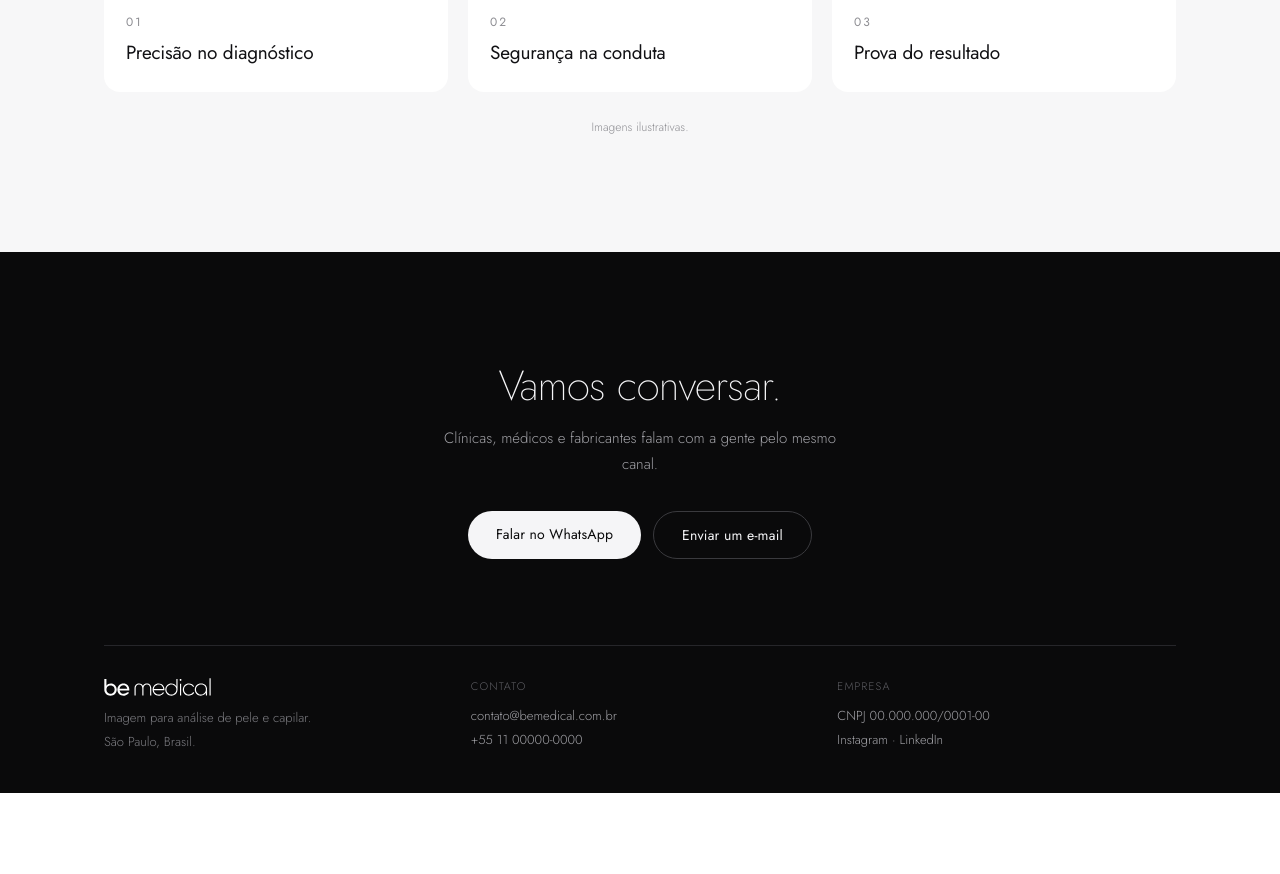
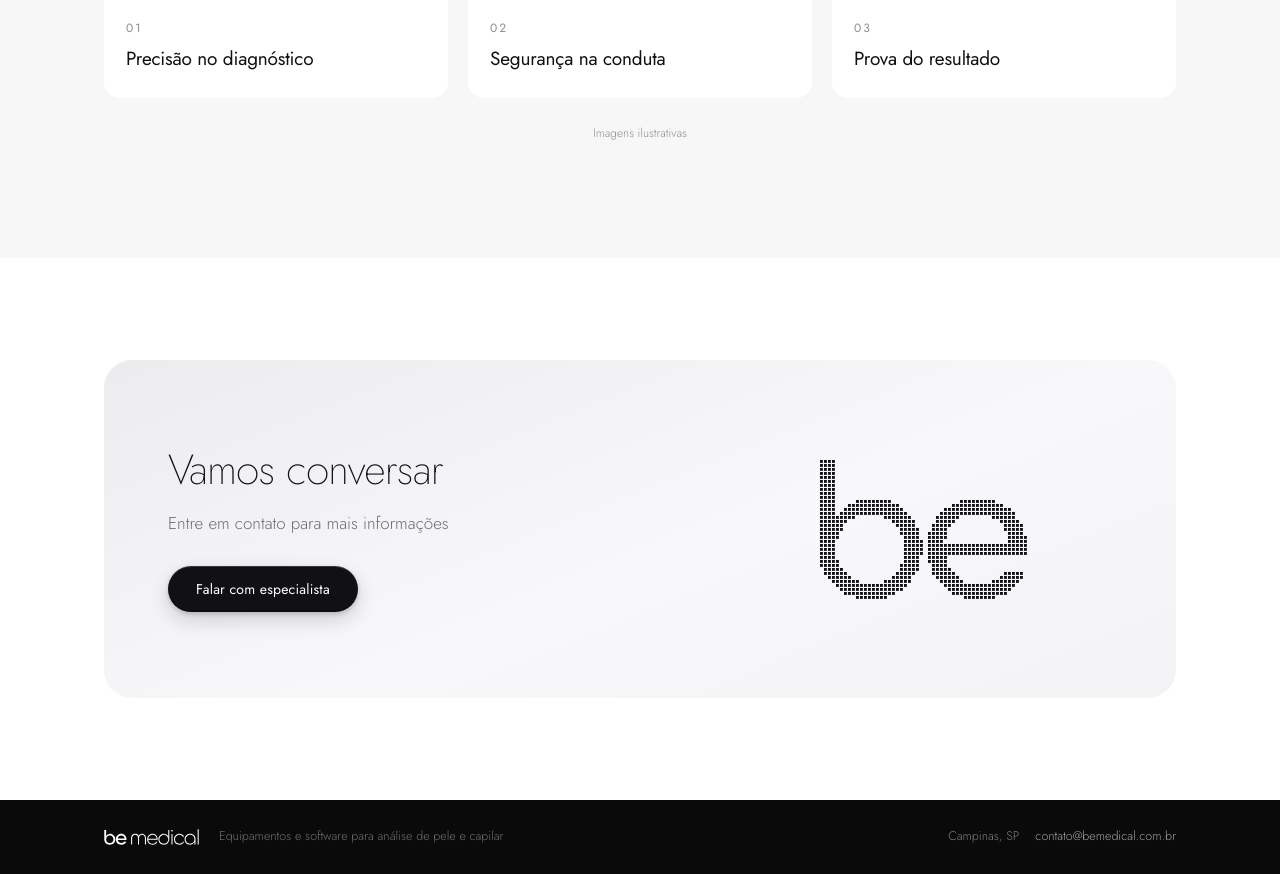
Before and after one commit to renanaasilva/bemedical-site, a plain HTML site: page index.html in a window 1280 px wide. Shown: the part 1285-2159 px from the top of the page. Before the commit the page ends 2078 px from the top, so only its background shows below. Drawn offline with Linux system fonts and the light colour scheme.

Commit message:
Ajustes de texto, contatos reais e painel de contato
Textos:
- Pontos finais removidos de títulos e frases curtas
- Botões passam a "Falar com especialista"
- Frase do contato vira chamada para o botão
- Descrição do rodapé alinhada com a frase de abertura

Contato:
- WhatsApp real (wa.link) no lugar do número de exemplo
- Botão de e-mail, telefone, CNPJ e redes removidos — não existem ainda
- Cidade corrigida para Campinas, SP

Layout:
- Menu removido: com três seções ele era mobiliário. Logo centralizado
- Contato virou painel claro arredondado sobre fundo branco, assimétrico,
  com a marca em pontos à direita — já formada, fechando o que a abertura
  começa. Só o rodapé segue preto, agora numa linha só
- Botões com profundidade: fio de luz no topo, borda escura embaixo,
  sobem ao passar o mouse e afundam ao clicar

Co-Authored-By: Claude Opus 5 <noreply@anthropic.com>

```diff
--- a/assets/scan.js
+++ b/assets/scan.js
@@ -1,72 +1,23 @@
-/* Varredura que forma o "be" — assinatura visual da Be Medical.
-   Ruído entra, a varredura passa, a marca aparece. Repete.
+/* Marca da Be Medical desenhada em pontos, amostrada do próprio arquivo do logo
+   (assets/logo-be.svg) — desenho e espaçamento são exatamente os da marca.
+   Sem o arquivo, cai numa aproximação em fonte geométrica.
 
-   A marca é amostrada do arquivo do logo (assets/logo-be.svg), então o desenho
-   e o espaçamento são exatamente os da marca. Se o arquivo não estiver lá,
-   cai numa aproximação em fonte geométrica. */
+   Dois usos na página:
+   - #scan   → abertura: ruído entra, a varredura passa, a marca aparece, repete
+   - #marca  → fechamento: a mesma marca, já formada e parada */
 (function () {
   var LOGO_SRC = 'assets/logo-be.svg';
   var BRILHO_MIN = 140; // logo é branco sobre preto — amostra pelo brilho
+  var logo = null;
+  var caixaCache = null;
 
-  var cv = document.getElementById('scan');
-  if (!cv || !cv.getContext) return;
-
-  var ctx = cv.getContext('2d');
-  var reduce = window.matchMedia && window.matchMedia('(prefers-reduced-motion: reduce)').matches;
-  var dpr = Math.min(window.devicePixelRatio || 1, 2);
-  var w = 0, h = 0, step = 4;
-  var pts = [], scanX = 0, hold = 0, raf = null;
-  var logo = null; // HTMLImageElement pronto, ou null
-
-  function size() {
-    w = cv.clientWidth;
-    h = cv.clientHeight;
-    cv.width = Math.round(w * dpr);
-    cv.height = Math.round(h * dpr);
-    ctx.setTransform(dpr, 0, 0, dpr, 0, 0);
-    step = w < 640 ? 4 : 3;
-  }
-
-  /* Desenha a marca num canvas do tamanho do visível e devolve os pixels. */
-  function mascara() {
-    var off = document.createElement('canvas');
-    off.width = w;
-    off.height = h;
-    var o = off.getContext('2d', { willReadFrequently: true });
-
-    if (logo) {
-      var caixa = recorte(logo);
-      var alvoH = h * 0.74;
-      var escala = alvoH / caixa.h;
-      var alvoW = caixa.w * escala;
-      if (alvoW > w * 0.62) { escala = (w * 0.62) / caixa.w; alvoW = w * 0.62; alvoH = caixa.h * escala; }
-      o.drawImage(
-        logo,
-        caixa.x, caixa.y, caixa.w, caixa.h,
-        (w - alvoW) / 2, (h - alvoH) / 2, alvoW, alvoH
-      );
-    } else {
-      o.textAlign = 'center';
-      o.textBaseline = 'middle';
-      if ('letterSpacing' in o) o.letterSpacing = '-0.05em';
-      o.font = '400 ' + Math.min(h * 1.02, w * 0.38) + 'px Jost, Century Gothic, sans-serif';
-      o.fillStyle = '#fff';
-      o.fillRect(0, 0, w, h);
-      o.fillStyle = '#000';
-      o.fillText('be', w / 2, h / 2);
-      // Sem logo, o desenho é preto sobre branco: inverte o critério.
-      return { data: o.getImageData(0, 0, w, h).data, escuro: true };
-    }
-    return { data: o.getImageData(0, 0, w, h).data, escuro: false };
-  }
+  /* ---------- amostragem ---------- */
 
   /* Caixa que envolve os pixels claros do logo — corta a moldura preta. */
-  var caixaCache = null;
   function recorte(img) {
     if (caixaCache) return caixaCache;
     var lado = Math.min(img.naturalWidth, 400);
-    var prop = img.naturalHeight / img.naturalWidth;
-    var cw = lado, ch = Math.round(lado * prop);
+    var cw = lado, ch = Math.round(lado * (img.naturalHeight / img.naturalWidth));
     var t = document.createElement('canvas');
     t.width = cw; t.height = ch;
     var c = t.getContext('2d', { willReadFrequently: true });
@@ -92,16 +43,45 @@
     return caixaCache;
   }
 
-  function build() {
-    if (w < 1 || h < 1) { pts = []; return; }
-    var m = mascara();
-    var d = m.data;
-    pts = [];
+  /* Devolve os pontos que formam a marca dentro de uma área w×h. */
+  function pontos(w, h, step, ocupacaoAlt, ocupacaoLarg) {
+    if (w < 1 || h < 1) return [];
+    var off = document.createElement('canvas');
+    off.width = w; off.height = h;
+    var o = off.getContext('2d', { willReadFrequently: true });
+    var escuro = false;
+
+    if (logo) {
+      var caixa = recorte(logo);
+      var alvoH = h * ocupacaoAlt;
+      var escala = alvoH / caixa.h;
+      var alvoW = caixa.w * escala;
+      if (alvoW > w * ocupacaoLarg) {
+        escala = (w * ocupacaoLarg) / caixa.w;
+        alvoW = w * ocupacaoLarg;
+        alvoH = caixa.h * escala;
+      }
+      o.drawImage(logo, caixa.x, caixa.y, caixa.w, caixa.h,
+        (w - alvoW) / 2, (h - alvoH) / 2, alvoW, alvoH);
+    } else {
+      o.textAlign = 'center';
+      o.textBaseline = 'middle';
+      if ('letterSpacing' in o) o.letterSpacing = '-0.05em';
+      o.font = '400 ' + Math.min(h * ocupacaoAlt, w * 0.38) + 'px Jost, Century Gothic, sans-serif';
+      o.fillStyle = '#fff';
+      o.fillRect(0, 0, w, h);
+      o.fillStyle = '#000';
+      o.fillText('be', w / 2, h / 2);
+      escuro = true;
+    }
+
+    var d = o.getImageData(0, 0, w, h).data;
+    var pts = [];
     for (var y = 0; y < h; y += step) {
       for (var x = 0; x < w; x += step) {
         var i = (y * w + x) * 4;
         var brilho = (d[i] + d[i + 1] + d[i + 2]) / 3;
-        var dentro = m.escuro ? brilho < 120 : (d[i + 3] > 40 && brilho > BRILHO_MIN);
+        var dentro = escuro ? brilho < 120 : (d[i + 3] > 40 && brilho > BRILHO_MIN);
         if (dentro) {
           var a = Math.random() * 6.283, r = 24 + Math.random() * 36;
           pts.push({
@@ -114,32 +94,49 @@
         }
       }
     }
-    scanX = 0;
-    hold = 0;
+    return pts;
   }
 
-  function draw(t) {
+  function prepara(cv) {
+    var dpr = Math.min(window.devicePixelRatio || 1, 2);
+    var w = cv.clientWidth, h = cv.clientHeight;
+    cv.width = Math.round(w * dpr);
+    cv.height = Math.round(h * dpr);
+    var ctx = cv.getContext('2d');
+    ctx.setTransform(dpr, 0, 0, dpr, 0, 0);
+    return { ctx: ctx, w: w, h: h };
+  }
+
+  /* ---------- abertura: varredura animada ---------- */
+
+  function abertura(cv) {
+    var reduce = window.matchMedia && window.matchMedia('(prefers-reduced-motion: reduce)').matches;
+    var ctx, w, h, step, pts = [], scanX = 0, hold = 0, raf = null;
+
+    function monta() {
+      var p = prepara(cv);
+      ctx = p.ctx; w = p.w; h = p.h;
+      step = w < 640 ? 4 : 3;
+      pts = pontos(w, h, step, 0.74, 0.62);
+      scanX = 0; hold = 0;
+    }
+
+    function desenha(t) {
       ctx.clearRect(0, 0, w, h);
       var i, p;
-
       ctx.fillStyle = '#CFCFD4';
       for (i = 0; i < pts.length; i++) {
         p = pts[i];
         if (p.on) continue;
-      ctx.fillRect(
-        p.x + Math.sin(t * 0.0016 + p.s) * 1.5,
-        p.y + Math.cos(t * 0.0013 + p.s) * 1.5,
-        1.7, 1.7
-      );
+        ctx.fillRect(p.x + Math.sin(t * 0.0016 + p.s) * 1.5,
+          p.y + Math.cos(t * 0.0013 + p.s) * 1.5, 1.7, 1.7);
       }
-
       ctx.fillStyle = '#111114';
       for (i = 0; i < pts.length; i++) {
         p = pts[i];
         if (!p.on) continue;
         ctx.fillRect(p.x, p.y, step * 0.72, step * 0.72);
       }
-
       if (scanX < w + 30) {
         ctx.fillStyle = 'rgba(17,17,20,0.045)';
         ctx.fillRect(scanX - 46, 0, 46, h);
@@ -148,48 +145,43 @@
       }
     }
 
-  function frame(t) {
-    var i, p;
-    if (!pts.length) { raf = requestAnimationFrame(frame); return; }
+    function quadro(t) {
+      if (!pts.length) { raf = requestAnimationFrame(quadro); return; }
       if (scanX < w + 30) scanX += w / 200;
-    else if (++hold > 170) build();
-
-    for (i = 0; i < pts.length; i++) {
-      p = pts[i];
+      else if (++hold > 170) monta();
+      for (var i = 0; i < pts.length; i++) {
+        var p = pts[i];
         if (p.hx < scanX) p.on = 1;
         if (p.on) {
           p.x += (p.hx - p.x) * 0.13;
           p.y += (p.hy - p.y) * 0.13;
         }
       }
-    draw(t);
-    raf = requestAnimationFrame(frame);
+      desenha(t);
+      raf = requestAnimationFrame(quadro);
     }
 
-  function still() {
+    function parada() {
       for (var i = 0; i < pts.length; i++) {
-      pts[i].x = pts[i].hx;
-      pts[i].y = pts[i].hy;
-      pts[i].on = 1;
+        pts[i].x = pts[i].hx; pts[i].y = pts[i].hy; pts[i].on = 1;
       }
       scanX = w + 40;
-    draw(0);
+      desenha(0);
     }
 
-  function start() {
-    size();
-    // O canvas pode ter largura 0 se a aba ainda não foi pintada — tenta de novo.
-    if (w < 1 || h < 1) { setTimeout(start, 120); return; }
-    build();
-    if (reduce) { still(); return; }
+    function inicia() {
+      var p = prepara(cv);
+      if (p.w < 1 || p.h < 1) { setTimeout(inicia, 120); return; }
+      monta();
+      if (reduce) { parada(); return; }
       if (raf) cancelAnimationFrame(raf);
-    raf = requestAnimationFrame(frame);
+      raf = requestAnimationFrame(quadro);
     }
 
-  var resizeTimer;
+    var timer;
     window.addEventListener('resize', function () {
-    clearTimeout(resizeTimer);
-    resizeTimer = setTimeout(start, 200);
+      clearTimeout(timer);
+      timer = setTimeout(inicia, 200);
     });
 
     // Pausa quando a aba sai de vista — não gasta bateria à toa.
@@ -197,20 +189,50 @@
       if (document.hidden) {
         if (raf) { cancelAnimationFrame(raf); raf = null; }
       } else if (!reduce && !raf) {
-      raf = requestAnimationFrame(frame);
+        raf = requestAnimationFrame(quadro);
       }
     });
 
-  function comFonte() {
-    if (document.fonts && document.fonts.load) {
-      document.fonts.load('400 120px Jost').then(start).catch(start);
-    } else {
-      start();
+    inicia();
   }
+
+  /* ---------- fechamento: marca parada ---------- */
+
+  function fechamento(cv) {
+    function inicia() {
+      var p = prepara(cv);
+      if (p.w < 1 || p.h < 1) { setTimeout(inicia, 120); return; }
+      var step = p.w < 640 ? 4 : 3;
+      var pts = pontos(p.w, p.h, step, 0.66, 0.78);
+      p.ctx.clearRect(0, 0, p.w, p.h);
+      p.ctx.fillStyle = '#111114';
+      for (var i = 0; i < pts.length; i++) {
+        p.ctx.fillRect(pts[i].hx, pts[i].hy, step * 0.72, step * 0.72);
+      }
+    }
+    var timer;
+    window.addEventListener('resize', function () {
+      clearTimeout(timer);
+      timer = setTimeout(inicia, 200);
+    });
+    inicia();
+  }
+
+  /* ---------- partida ---------- */
+
+  function liga() {
+    var a = document.getElementById('scan');
+    var f = document.getElementById('marca');
+    if (a && a.getContext) abertura(a);
+    if (f && f.getContext) fechamento(f);
   }
 
   var img = new Image();
-  img.onload = function () { logo = img; start(); };
-  img.onerror = comFonte;
+  img.onload = function () { logo = img; liga(); };
+  img.onerror = function () {
+    if (document.fonts && document.fonts.load) {
+      document.fonts.load('400 120px Jost').then(liga).catch(liga);
+    } else { liga(); }
+  };
   img.src = LOGO_SRC;
 })();
--- a/assets/style.css
+++ b/assets/style.css
@@ -30,18 +30,14 @@ a{color:inherit;text-decoration:none}
 /* ---------- topo ---------- */
 .nav{
   position:sticky;top:0;z-index:10;
-  display:flex;align-items:center;justify-content:space-between;
-  gap:16px;
-  padding:16px 24px;
+  display:flex;align-items:center;justify-content:center;
+  padding:18px 24px;
   background:rgba(255,255,255,.86);
   backdrop-filter:saturate(180%) blur(14px);
   border-bottom:.5px solid var(--line);
 }
 .wordmark{display:block;line-height:0}
-.wordmark img{display:block;height:19px;width:auto}
-.nav nav{display:flex;gap:22px}
-.nav nav a{font-size:13px;color:var(--ink-soft);transition:color .2s}
-.nav nav a:hover{color:var(--ink)}
+.wordmark img{display:block;height:21px;width:auto}
 
 /* ---------- abertura ---------- */
 .hero{padding-bottom:clamp(56px,9vw,104px)}
@@ -66,20 +62,65 @@ h1{
   font-size:13px;font-weight:300;color:var(--muted);letter-spacing:.2px;
 }
 
-/* ---------- botões ---------- */
+/* ---------- botões ----------
+   A profundidade vem do movimento, não de sombra pesada: o botão sobe ao
+   passar o mouse e afunda ao clicar. O brilho interno no topo e a borda
+   escura embaixo dão a espessura. */
 .btn{
-  display:inline-block;
+  display:inline-block;position:relative;
   font-size:14px;font-weight:400;letter-spacing:.2px;
   padding:13px 28px;border-radius:980px;
-  transition:transform .18s ease,opacity .18s ease;
+  transition:transform .22s cubic-bezier(.2,.7,.3,1),
+             box-shadow .22s cubic-bezier(.2,.7,.3,1);
 }
-.btn:active{transform:scale(.98)}
-.btn-dark{background:var(--ink);color:#fff;margin-top:28px}
-.btn-dark:hover{opacity:.86}
-.btn-light{background:var(--dark-ink);color:var(--dark)}
-.btn-light:hover{opacity:.86}
-.btn-ghost{border:.5px solid #3A3A3E;color:var(--dark-ink)}
-.btn-ghost:hover{border-color:var(--dark-soft)}
+.btn:focus-visible{outline:2px solid var(--ink);outline-offset:3px}
+
+.btn-dark{
+  background:var(--ink);color:#fff;margin-top:28px;
+  box-shadow:
+    inset 0 1px 0 rgba(255,255,255,.16),
+    inset 0 -1.5px 0 rgba(0,0,0,.35),
+    0 2px 4px rgba(17,17,20,.18),
+    0 8px 20px rgba(17,17,20,.16);
+}
+.btn-dark:hover{
+  transform:translateY(-2px);
+  box-shadow:
+    inset 0 1px 0 rgba(255,255,255,.20),
+    inset 0 -1.5px 0 rgba(0,0,0,.35),
+    0 4px 8px rgba(17,17,20,.20),
+    0 16px 32px rgba(17,17,20,.22);
+}
+.btn-dark:active{
+  transform:translateY(0);
+  box-shadow:
+    inset 0 2px 4px rgba(0,0,0,.45),
+    0 1px 2px rgba(17,17,20,.20);
+}
+
+.btn-light{
+  background:var(--dark-ink);color:var(--dark);
+  box-shadow:
+    inset 0 1px 0 rgba(255,255,255,.9),
+    inset 0 -1.5px 0 rgba(10,10,11,.20),
+    0 2px 6px rgba(0,0,0,.55),
+    0 10px 26px rgba(0,0,0,.5);
+}
+.btn-light:hover{
+  transform:translateY(-2px);
+  box-shadow:
+    inset 0 1px 0 rgba(255,255,255,.9),
+    inset 0 -1.5px 0 rgba(10,10,11,.20),
+    0 5px 12px rgba(0,0,0,.6),
+    0 18px 38px rgba(0,0,0,.55);
+}
+.btn-light:active{
+  transform:translateY(0);
+  box-shadow:
+    inset 0 2px 5px rgba(10,10,11,.30),
+    0 1px 3px rgba(0,0,0,.5);
+}
+.btn-light:focus-visible{outline-color:var(--dark-ink)}
 
 /* ---------- precisão ---------- */
 .precisao{background:var(--bg-alt);padding:clamp(64px,9vw,116px) 0}
@@ -119,44 +160,65 @@ h1{
   font-size:12px;font-weight:300;color:var(--muted);
 }
 
-/* ---------- contato ---------- */
-.contato{background:var(--dark);color:var(--dark-ink);padding:clamp(64px,9vw,110px) 0 40px}
-.lead-dark{
-  margin:16px auto 0;max-width:420px;text-align:center;
-  font-size:15px;font-weight:300;color:var(--dark-soft);line-height:1.7;
+/* ---------- contato: painel claro sobre fundo branco ---------- */
+.contato{background:var(--bg);padding:clamp(56px,8vw,104px) 0}
+.painel{
+  display:grid;grid-template-columns:1fr minmax(240px,380px);
+  align-items:center;gap:clamp(24px,4vw,56px);
+  background:linear-gradient(158deg,#ECECEF 0%,#F8F8FA 55%,#F3F3F6 100%);
+  border-radius:28px;
+  padding:clamp(34px,5vw,66px);
 }
-.acoes{
-  display:flex;gap:12px;justify-content:center;flex-wrap:wrap;
-  margin:34px 0 clamp(56px,7vw,86px);
+.painel-texto h2{text-align:left;margin:0}
+.painel-texto p{
+  margin:14px 0 0;max-width:340px;
+  font-size:clamp(14px,1.5vw,17px);font-weight:300;color:var(--ink-soft);line-height:1.7;
 }
-.rodape{
-  display:grid;gap:28px;
-  grid-template-columns:repeat(auto-fit,minmax(200px,1fr));
-  border-top:.5px solid var(--dark-line);padding-top:32px;
+.painel-texto .btn{margin-top:28px}
+.painel-marca{display:flex;justify-content:center}
+#marca{display:block;width:100%;height:clamp(150px,17vw,210px)}
+
+/* ---------- rodapé preto ---------- */
+.rodape{background:var(--dark);color:var(--dark-ink);padding:26px 0}
+.rodape-linha{
+  display:flex;align-items:center;justify-content:space-between;
+  gap:20px;flex-wrap:wrap;
 }
 /* O arquivo é preto; no rodapé escuro ele é invertido para branco. */
-.wordmark-footer{display:block;height:18px;width:auto;filter:invert(1)}
-.rot{
-  display:block;font-size:11px;letter-spacing:1.2px;text-transform:uppercase;
-  color:#5E5E63;
+.wordmark-footer{display:block;height:16px;width:auto;filter:invert(1);flex:none}
+.rodape p{margin:0;font-size:12.5px;font-weight:300;line-height:1.7}
+.rodape-desc{color:#6E6E73;flex:1 1 auto;min-width:180px}
+.rodape-contato{color:#7C7C81;display:flex;gap:16px;flex-wrap:wrap;flex:none}
+.rodape-contato a{color:var(--dark-soft);transition:color .2s}
+.rodape-contato a:hover{color:var(--dark-ink)}
+
+@media (max-width:820px){
+  /* Painel de contato empilha: texto em cima, marca embaixo. */
+  .painel{grid-template-columns:1fr;text-align:center}
+  .painel-texto h2{text-align:center}
+  .painel-texto p{margin-left:auto;margin-right:auto}
+  .painel-marca{order:-1}
+  #marca{height:clamp(120px,26vw,170px)}
+  .rodape-linha{justify-content:center;text-align:center;flex-direction:column;gap:14px}
+  .rodape-contato{justify-content:center}
 }
-.rodape p{margin:10px 0 0;font-size:13px;font-weight:300;color:var(--dark-soft);line-height:1.8}
-.rodape div:first-child p{color:#7C7C81}
 
 @media (max-width:700px){
   /* No celular a quebra manual atrapalha — deixa o texto fluir. */
-  h1 br,.precisao h2 br,.contato h2 br{display:none}
+  h1 br,.precisao h2 br{display:none}
   /* Marca acompanha a largura da tela, senão sobra vão embaixo dela. */
   #scan{height:clamp(150px,42vw,230px)}
 }
 
 @media (max-width:600px){
-  .nav{padding:14px 20px}
-  .nav nav{gap:16px}
-  .acoes .btn{width:100%;text-align:center}
+  .nav{padding:15px 20px}
+  .wordmark img{height:19px}
+  .painel{border-radius:20px}
+  .painel-texto .btn{width:100%;text-align:center}
 }
 
 @media (prefers-reduced-motion:reduce){
   html{scroll-behavior:auto}
   .btn{transition:none}
+  .btn-dark:hover,.btn-light:hover{transform:none}
 }
--- a/index.html
+++ b/index.html
@@ -17,7 +17,7 @@
 <link rel="preconnect" href="https://fonts.gstatic.com" crossorigin>
 <link rel="stylesheet" href="https://fonts.googleapis.com/css2?family=Jost:wght@200;300;400;500&display=swap">
 <!-- ?v= evita cache antigo do navegador. Ao alterar css/js, incrementar o número. -->
-<link rel="stylesheet" href="assets/style.css?v=7">
+<link rel="stylesheet" href="assets/style.css?v=13">
 </head>
 
 <body id="topo">
@@ -26,10 +26,6 @@
   <a class="wordmark" href="#topo">
     <img src="assets/logo-be-medical-wordmark.svg" alt="Be Medical" width="1325" height="223">
   </a>
-  <nav aria-label="Navegação principal">
-    <a href="#precisao">precisão</a>
-    <a href="#contato">contato</a>
-  </nav>
 </header>
 
 <main>
@@ -41,10 +37,10 @@
   <section class="hero">
     <canvas id="scan" aria-hidden="true"></canvas>
     <div class="hero-text">
-      <h1>Um ecossistema de equipamentos e software <br>para análise de pele e capilar.</h1>
-      <p class="benefit">Mais precisão no diagnóstico, mais segurança na conduta, mais prova no resultado.</p>
+      <h1>Um ecossistema de equipamentos e software <br>para análise de pele e capilar</h1>
+      <p class="benefit">Mais precisão no diagnóstico, mais segurança na conduta, mais prova no resultado</p>
       <p class="audience">Para dermatologia clínica e estética</p>
-      <a class="btn btn-dark" href="#contato">Quero na minha clínica</a>
+      <a class="btn btn-dark" href="#contato">Falar com especialista</a>
     </div>
   </section>
 
@@ -55,8 +51,8 @@
        ========================================================== -->
   <section class="precisao" id="precisao">
     <div class="wrap">
-      <h2>Precisão muda tudo <br>o que vem depois.</h2>
-      <p class="lead">O que se vê define o que se faz. E o que se faz define o resultado.</p>
+      <h2>Precisão muda tudo <br>o que vem depois</h2>
+      <p class="lead">O que se vê define o que se faz. E o que se faz define o resultado</p>
 
       <div class="cards">
         <article class="card">
@@ -81,7 +77,7 @@
         </article>
       </div>
 
-      <p class="disclaimer">Imagens ilustrativas.</p>
+      <p class="disclaimer">Imagens ilustrativas</p>
     </div>
   </section>
 
@@ -89,39 +85,37 @@
 
 <!-- ==========================================================
      CONTATO E RODAPÉ
-     Os itens marcados com TROCAR ainda estão com dado de exemplo
+     O botão aponta para wa.link/7tcu0w — para trocar o número
+     de destino, altere o link no painel do próprio wa.link
      ========================================================== -->
-<footer class="contato" id="contato">
+<section class="contato" id="contato">
   <div class="wrap">
-    <h2>Vamos conversar.</h2>
-    <p class="lead-dark">Clínicas, médicos e fabricantes falam com a gente pelo mesmo canal.</p>
+    <div class="painel">
+      <div class="painel-texto">
+        <h2>Vamos conversar</h2>
+        <p>Entre em contato para mais informações</p>
+        <a class="btn btn-dark" href="https://wa.link/7tcu0w" target="_blank" rel="noopener">Falar com especialista</a>
+      </div>
+      <div class="painel-marca">
+        <canvas id="marca" aria-hidden="true"></canvas>
+      </div>
+    </div>
+  </div>
+</section>
 
-    <div class="acoes">
-      <!-- TROCAR: número do WhatsApp no formato 55DDNNNNNNNNN -->
-      <a class="btn btn-light" href="https://wa.me/55SEUNUMERO?text=Ol%C3%A1%2C%20vim%20pelo%20site%20da%20Be%20Medical." target="_blank" rel="noopener">Falar no WhatsApp</a>
-      <!-- TROCAR: e-mail real -->
-      <a class="btn btn-ghost" href="mailto:contato@bemedical.com.br">Enviar um e-mail</a>
-    </div>
-
-    <div class="rodape">
-      <div>
-        <img class="wordmark-footer" src="assets/logo-be-medical-wordmark.svg" alt="Be Medical" width="1325" height="223">
-        <p>Imagem para análise de pele e capilar.<br>São Paulo, Brasil.</p>
-      </div>
-      <div>
-        <span class="rot">Contato</span>
-        <!-- TROCAR: e-mail e telefone reais -->
-        <p>contato@bemedical.com.br<br>+55 11 00000-0000</p>
-      </div>
-      <div>
-        <span class="rot">Empresa</span>
-        <!-- TROCAR: CNPJ e links reais -->
-        <p>CNPJ 00.000.000/0001-00<br>Instagram · LinkedIn</p>
-      </div>
+<footer class="rodape">
+  <div class="wrap">
+    <div class="rodape-linha">
+      <img class="wordmark-footer" src="assets/logo-be-medical-wordmark.svg" alt="Be Medical" width="1325" height="223">
+      <p class="rodape-desc">Equipamentos e software para análise de pele e capilar</p>
+      <p class="rodape-contato">
+        Campinas, SP
+        <a href="mailto:contato@bemedical.com.br">contato@bemedical.com.br</a>
+      </p>
     </div>
   </div>
 </footer>
 
-<script src="assets/scan.js?v=5" defer></script>
+<script src="assets/scan.js?v=6" defer></script>
 </body>
 </html>
```
Lines whose indentation alone changed are shown as unchanged.
